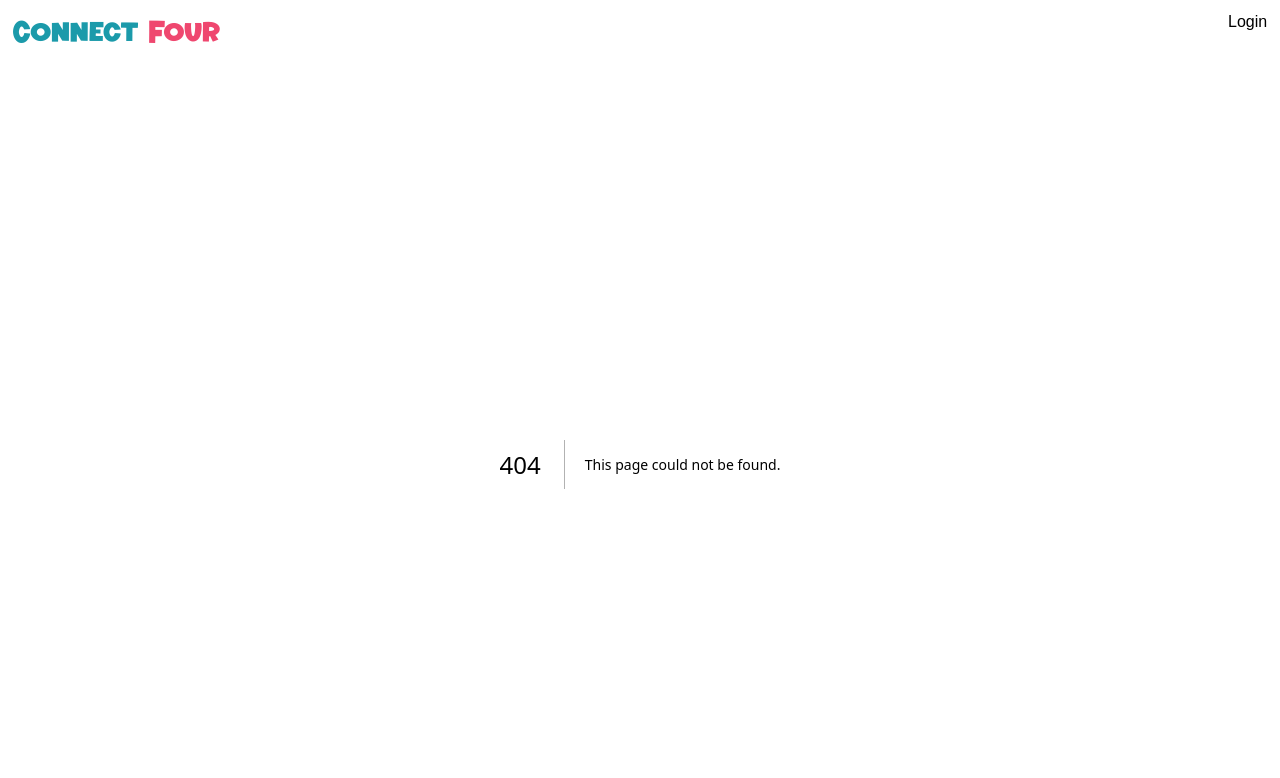
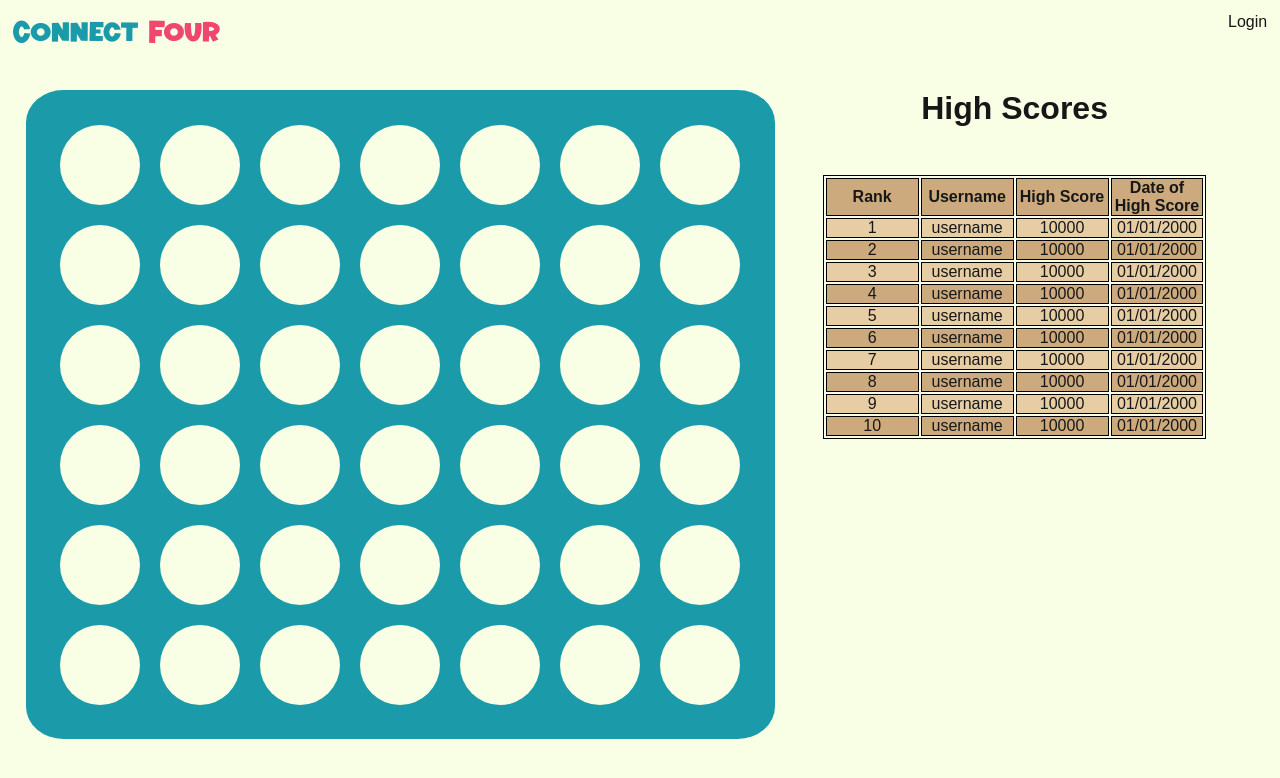
Before and after one commit to mbrady712/connect-four, a Next.js app: page /playGame in a window 1280 px wide. Before the commit this address had no page. Shown: the top 778 px of the page. Built offline with nearby package versions, Linux system fonts and the light colour scheme.

Commit message:
Added markup for game page

```diff
--- a/src/app/components/Links.js
+++ b/src/app/components/Links.js
@@ -1,3 +1,5 @@
+import Link from "next/link";
+
 export default function Links (){
   return(
     <div>
--- a/src/app/components/LoginForm.js
+++ b/src/app/components/LoginForm.js
@@ -1,3 +1,5 @@
+import Link from "next/link";
+
 export default function LoginForm (){
   return (
     <form>
@@ -6,7 +8,9 @@ export default function LoginForm (){
       <input type="text" id="fname" name="fname"/><br/>
       <label htmlFor="lname">Password</label><br/>
       <input type="text" id="lname" name="lname"/><br/>
+      <Link href={"/playGame"}>
       <input type="submit" id="submit" name="submit" value="Login"/>
+      </Link>
     </form>
   );
 }
--- a/src/app/globals.css
+++ b/src/app/globals.css
@@ -1,6 +1,8 @@
 :root {
   --background: #f8ffe5;
   --foreground: #171717;
+  --table1: #deb887;
+  --table2: #cdaa7d;
   --blue: #1b9aaa;
   --red: #ef476f;
 }
@@ -70,3 +72,57 @@ nav{
     font-family: 'Cartoon';
     src: url('../../public/SuperCartoon-6R791.ttf');
 }
+
+#game{
+  display: grid;
+  grid-template-columns: auto auto auto auto auto auto auto;
+  background-color: var(--blue);
+  padding: 2%;
+  border-radius: 5%;
+}
+
+.square{
+  display: flex;
+  justify-content: center;
+  align-items: center;
+  height: 100px;
+  width: 100px;
+}
+
+.circle{
+  background-color: var(--background);
+  height: 80%;
+  width: 80%;
+  border-radius: 50%;
+}
+
+#gameContainer{
+  padding: 2%;
+  display: flex;
+}
+
+#scoreContainer{
+  text-align: center;
+  width: 50%;
+  display: flex;
+  flex-direction: column;
+  align-items: center;
+}
+
+#scoreTable, th, td{
+  width: 80%;
+  border:1px solid black;
+  margin-top: 10%;
+}
+
+th, td{
+  width: 25%;
+}
+
+.rowColor1{
+  background-color: #cdaa7d;
+}
+
+.rowColor2{
+  background-color: #deb887b1;
+}
--- a/src/app/page.js
+++ b/src/app/page.js
@@ -1,6 +1,3 @@
-import Image from "next/image";
-import graphic from "../../public/login_graphic.jpg"
-import Link from 'next/link'
 import LoginForm from "./components/LoginForm";
 import Links from "./components/Links";
 import { Graphic } from "./components/Graphic";
--- /dev/null
+++ b/src/app/playGame/components/Board.js
@@ -0,0 +1,18 @@
+export default function Board(){
+    const board = [];
+    const numColumns = 7;
+    const numRows = 6;
+    const squares = [];
+    for(var i = 0; i < numRows; i++){
+        board[i] = [];
+        squares[i] = [];
+        for(var j = 0; j < numColumns; j++){
+            board[i][j] = [];
+            squares[i][j] =
+                <div className="square" key={j}>
+                    <div className="circle"></div>
+                </div>
+        }
+    }
+    return squares;
+}
--- /dev/null
+++ b/src/app/playGame/components/Game.js
@@ -0,0 +1,9 @@
+import Board from "./Board"
+
+export default function Game (){
+    return(
+        <div id="game">
+            <Board></Board>
+        </div>
+    )
+}
--- /dev/null
+++ b/src/app/playGame/components/HighScores.js
@@ -0,0 +1,10 @@
+import ScoreTable from "./ScoreTable";
+
+export default function HighScores() {
+    return(
+        <div id="scoreContainer">
+            <h1>High Scores</h1>
+            <ScoreTable></ScoreTable>
+        </div>
+    );
+}
--- /dev/null
+++ b/src/app/playGame/components/ScoreTable.js
@@ -0,0 +1,30 @@
+export default function ScoreTable(){
+
+    const users = []
+    for(var i = 0; i < 10; i++){
+        var user = {rank: i + 1, username: "username", highScore: "10000", highScoreDate: "01/01/2000"}
+        users.push(user);
+    };
+
+    return(
+        <table id="scoreTable">
+            <thead>
+                <tr className="rowColor1">
+                    <th>Rank</th>
+                    <th>Username</th>
+                    <th>High Score</th>
+                    <th>Date of High Score</th>
+                </tr>
+            </thead>
+            <tbody>
+                {users.map((user) => (
+                    <tr key={user.rank} className={user.rank % 2 == 0 ? "rowColor1" : "rowColor2"}>
+                        <td>{user.rank}</td>
+                        <td>{user.username}</td>
+                        <td>{user.highScore}</td>
+                        <td>{user.highScoreDate}</td>
+                    </tr>))}
+            </tbody>
+        </table>
+    );
+}
--- /dev/null
+++ b/src/app/playGame/page.js
@@ -0,0 +1,11 @@
+import Game from "./components/Game";
+import HighScores from "./components/HighScores"
+
+export default function PlayGame() {
+    return(
+        <div id="gameContainer">
+            <Game></Game>
+            <HighScores></HighScores>
+        </div>
+    );
+}
```
